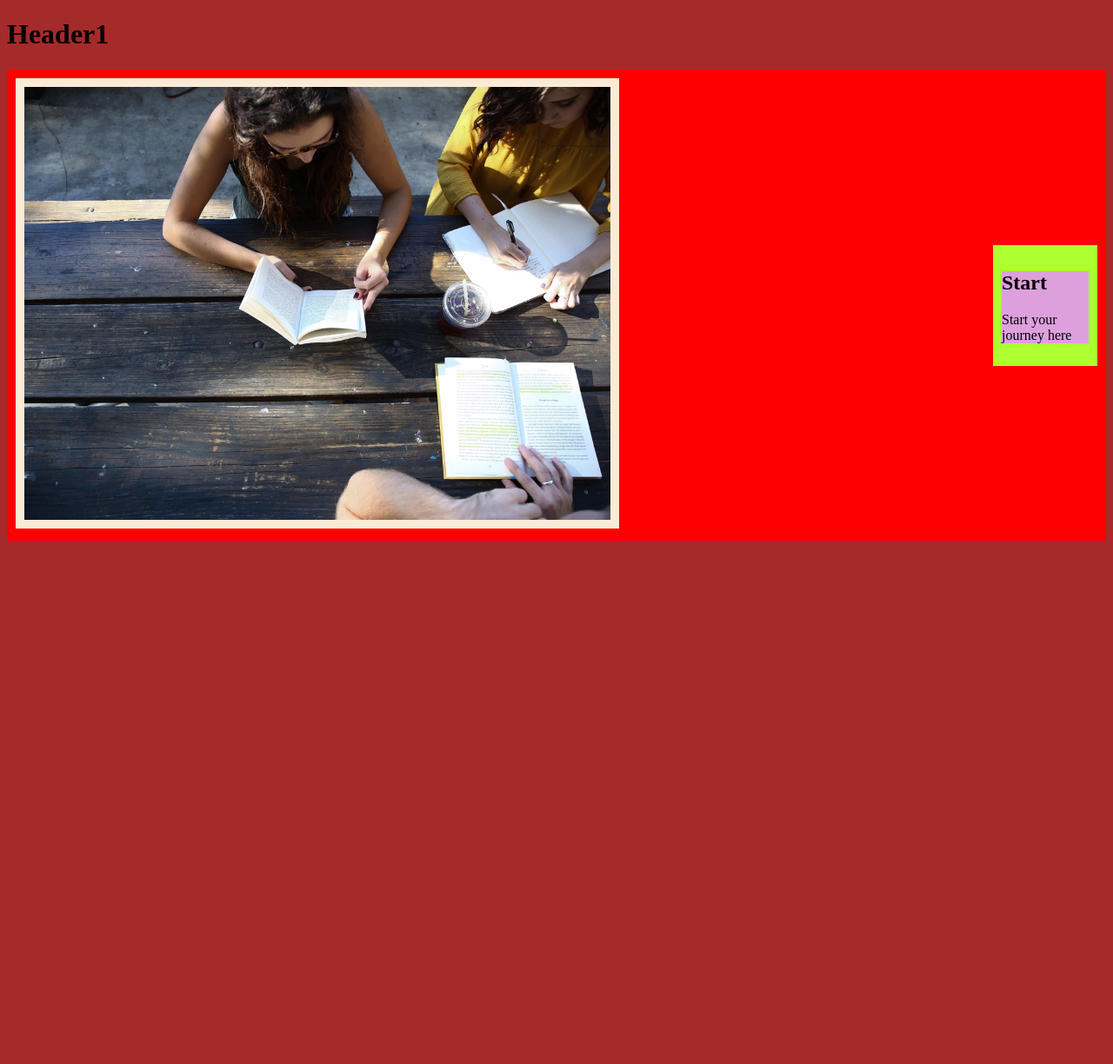
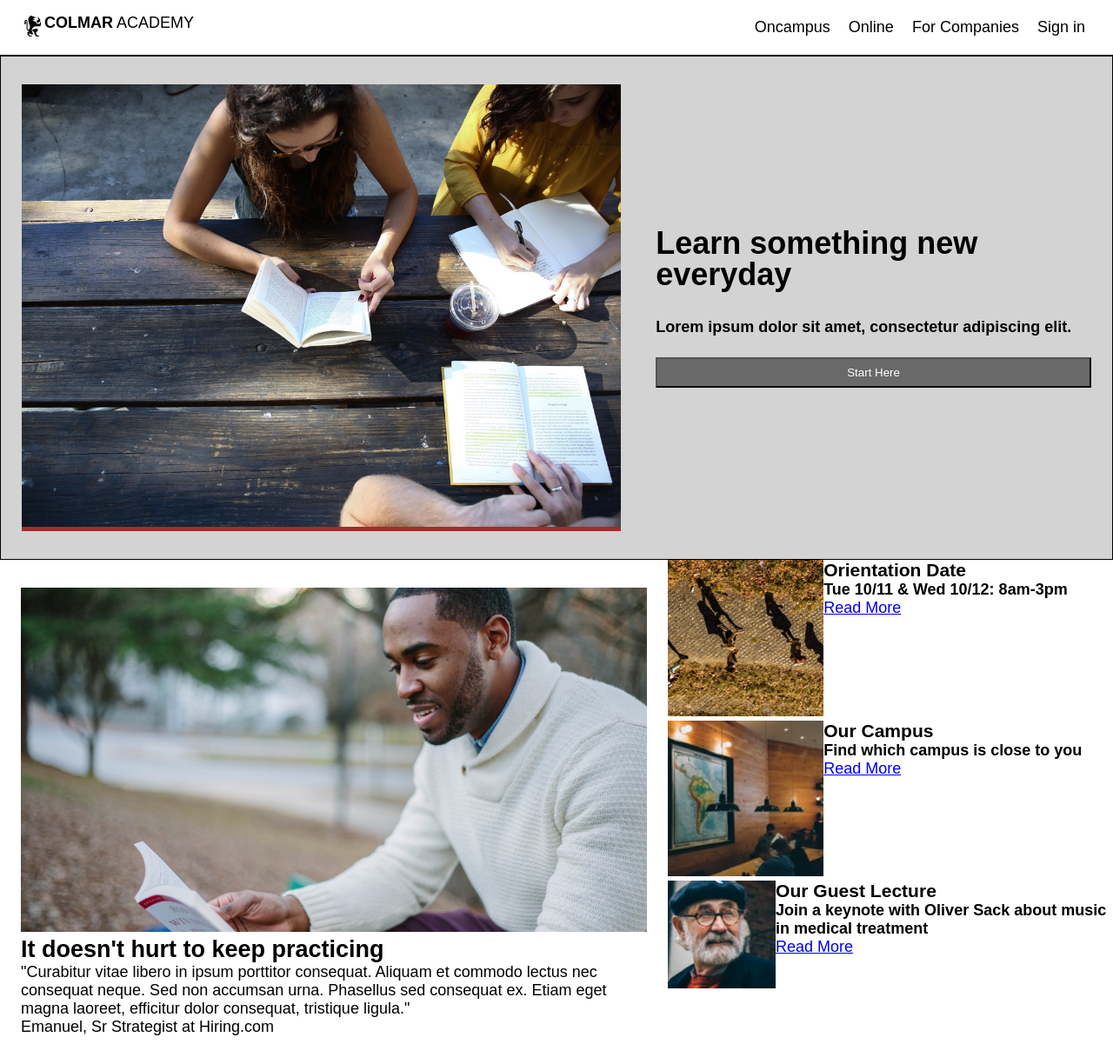
Before and after one commit to Peachtaco/colmaracademy_mockpage, a plain HTML site: page index.html in a window 1280 px wide. Shown: the whole page at 87% size. Before the commit the page ends 800 px from the top, so only its background shows below. Drawn offline with Linux system fonts and the light colour scheme.

Commit message:
work in progress

```diff
--- a/index.html
+++ b/index.html
@@ -1,85 +1,82 @@
 <!DOCTYPE html>
 <html>
 <head>
+    <title>Colmar Academy</title>
     <link rel="stylesheet" href="resources/css/style.css">
 </head>
 <body>
-<header>
-    <div>
-        <h1>Header1</h1>
-    </div>
-</header>
-<div id="main">
-    <div id="main-window">
-        <div class="image-container">
-            <img src="resources/images/banner.jpg">
+    <header>
+        <div class="holder-logo">
+            <img src="resources/images/ic-logo.svg"">
+            <p>
+                <span class="logo1">Colmar</span>
+                <span class="logo2">Academy</span>
+            </p>
         </div>
-        <div class="start-box">
-            <div class="start-box-content">
-                <h2>Start</h2>
-                <p>Start your journey here</p>
+        <nav>
+            <a href="#">Oncampus</a>
+            <a href="#">Online</a>
+            <a href="#">For Companies</a>
+            <a href="#">Sign in</a>
+        </nav>
+    </header>
+    <section id="learn">
+        <div class="img-holder">
+            <img src="resources/images/banner.jpg" class="banner-logo">
+        </div>
+        <div class="text-holder">
+            <h1>Learn something new everyday</h1>
+            <h2>Lorem ipsum dolor sit amet, consectetur adipiscing elit.</h2>
+            <button>Start Here</button>
+        </div>
+    </section>
+    <section id="practice">
+        <div class="col1">
+            <div class="main-img-holder">
+                <img src="resources/images/information-main.jpg">
+            </div>
+            <h1>It doesn't hurt to keep practicing</h1>
+            <p>
+                "Curabitur vitae libero in ipsum porttitor consequat. Aliquam et commodo lectus nec consequat neque. Sed non accumsan urna. Phasellus sed consequat ex. Etiam eget magna laoreet, efficitur dolor consequat, tristique ligula."
+            </p>
+            <p class="quote">
+                Emanuel, Sr Strategist at Hiring.com
+            </p>
+        </div>
+        <div class="col2">
+            <div class="campus">
+                <div class="campus-img">
+                    <img src="resources/images/information-orientation.jpg">
+                </div>
+                <div class="campus-info">
+                    <h3>Orientation Date</h3>
+                    <h4>Tue 10/11 & Wed 10/12: 8am-3pm</h4>
+                    <a href="#">Read More</a>
+                </div>
+            </div>
+            <div class="campus">
+                <div class="campus-img">
+                    <img src="resources/images/information-campus.jpg">
+                </div>
+                <div class="campus-info">
+                    <h3>Our Campus</h3>
+                    <h4>Find which campus is close to you
+                    </h4>
+                    <a href="#">Read More</a>
+                </div>
+            </div>
+            <div class="campus">
+                <div class="campus-img">
+                    <img src="resources/images/information-guest-lecture.jpg">
+                </div>
+                <div class="campus-info">
+                    <h3>Our Guest Lecture</h3>
+                    <h4>Join a keynote with Oliver Sack about music in medical treatment
+                    </h4>
+                    <a href="#">Read More</a>
+                </div>
             </div>
         </div>
-    </div>
-</div>
-
-
-
-<!--
-<div id="main">
-    <div id="main-content">
-        <div class="flexitem">
-            <p>Flex Item 1</p>
-        </div>
-        <div class="flexitem">
-            <p>Flex Item 2</p>
-        </div>
-        <div class="flexitem">
-            <p>Flex Item 3</p>
-        </div>
-        <div class="flexitem">
-            <p>Flex Item 4</p>
-        </div>
-        <div class="flexitem">
-            <p>Flex Item 5</p>
-        </div>
-        <div class="flexitem">
-            <p>Flex Item 1</p>
-        </div>
-        <div class="flexitem">
-            <p>Flex Item 2</p>
-        </div>
-        <div class="flexitem">
-            <p>Flex Item 3</p>
-        </div>
-        <div class="flexitem">
-            <p>Flex Item 4</p>
-        </div>
-        <div class="flexitem">
-            <p>Flex Item 5</p>
-        </div>
-
-    </div>
-    <div id="sidebar">
-        <div class="flexitem">
-            <p>Flex Item 1</p>
-        </div>
-        <div class="flexitem">
-            <p>Flex Item 2</p>
-        </div>
-        <div class="flexitem">
-            <p>Flex Item 3</p>
-        </div>
-        <div class="flexitem">
-            <p>Flex Item 4</p>
-        </div>
-        <div class="flexitem">
-            <p>Flex Item 5</p>
-        </div>
-    </div>
-</div>
-
--->
-
+    </section>
 </body>
 </html>
--- a/resources/css/style.css
+++ b/resources/css/style.css
@@ -1,71 +1,130 @@
+* {
+    margin: 0;
+    padding: 0;
+    box-sizing: border-box;
+}
 
 html {
-    background-color: brown;
+    font-size: 18px;
+    font-family: Arial, Helvetica, sans-serif;
+}
+body {
+    display: block;
 }
 
 header {
+    display: flex;
     width: 100%;
+    height: 64px;
+    justify-content: space-between;
+    align-items: center;
+    padding: 0 24px;
+
+
+    border-bottom: 1px solid black;
+
 }
 
-#main {
-    background-color: blue;
+header .holder-logo{
+    display: flex;
+}
+
+header .holder-logo .logo1 {
+    text-transform: uppercase;
+    font-weight: bold;
+}
+
+header .holder-logo .logo2 {
+    text-transform: uppercase;
+}
+
+header a {
+    color: black;
+    text-decoration: none;
+    padding: 8px
+}
+header nav {
 
 }
-#main-window {
+
+#learn {
     display: flex;
-    flex-direction: row;
-    justify-content: space-around;
-    align-items: center;
-    align-content: center;
-    background-color: red;
-    padding: 10px;
+    padding: 32px 24px;
+    background-color: lightgray;
+    border: 1px solid black;
 }
 
-#main-window .image-container img {
-    flex: 2;
-    max-width: 60%;
-    background-color: antiquewhite;
-    padding: 10px;
+#learn .img-holder {
+    width: 60%;
+    height: auto;
+    background-color: brown;
+    display: block;
 }
 
-#main-window .start-box {
-    flex: 1;
-    padding: 10px;
-    background-color: greenyellow;
+#learn .img-holder .banner-logo {
+    width: 100%;
+    height: auto;
 }
 
-.start-box .start-box-content {
-    background-color: plum;
+#learn .text-holder {
+    display: flex;
+    flex-flow: wrap column;
+    justify-content: center;
+    margin-left: 40px;
+
 }
 
+#learn h1 {
+    font-size: 2rem;
+    line-height: 1;
+    font-weight: bold;
+}
+
+#learn h2 {
+    font-size: 1rem;
+    margin: 32px 0 24px 0;
+}
+
+#learn button {
+    background-color: dimgray;
+    color: white;
+    padding: 8px
+}
+
+#practice {
+    display: flex;
+    width: 100%;
+    height: auto;
+}
+
+#practice .col1 {
+    min-width: 60%;
+    padding: 32px 24px;
+
+}
+
+#practice .main-img-holder {
 
 
+}
 
-/*
-#main {
+#practice img {
+    width: 100%;
+    height: auto;
+}
+
+#practice .col2 {
+    min-width: 40%;
+}
+
+#practice .campus {
     display: flex;
+}
+
+#practice .campus-img {
+    width: 35%
+}
+
+#practice .campus-info {
 
 }
-#main-content {
-    display: flex;
-    justify-content: space-between;
-    background-color: blue;
-    flex-wrap: wrap;
-    align-items: center;
-    flex: 2 0 auto;
-    max-width: 70%;
-
-}
-#sidebar {
-    display: flex;
-    flex-direction: column;
-    flex: 2 1 auto;
-}
-
-.flexitem {
-    background-color: aquamarine;
-    margin: 1rem;
-    padding: 10px;
-}
-
-*/
```
